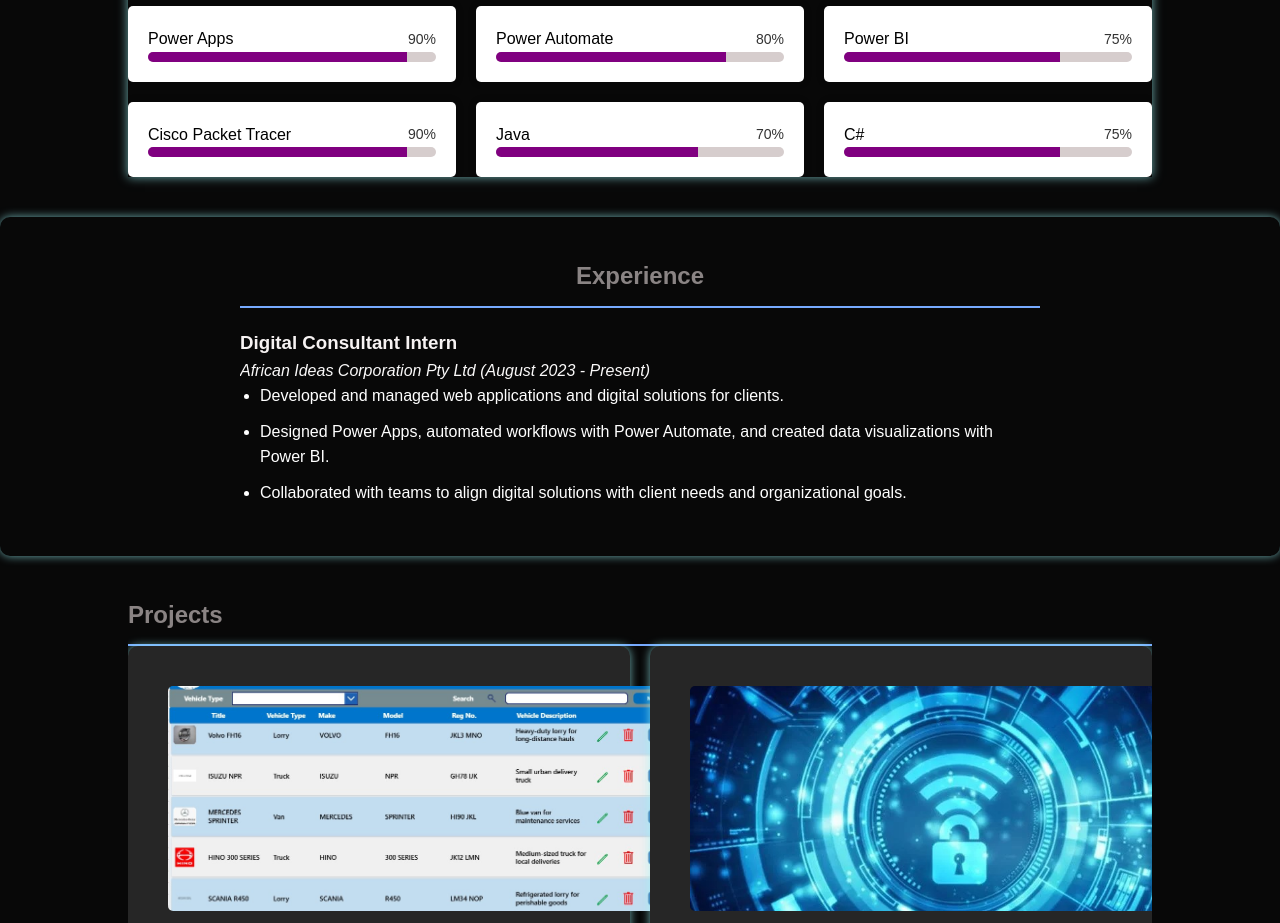
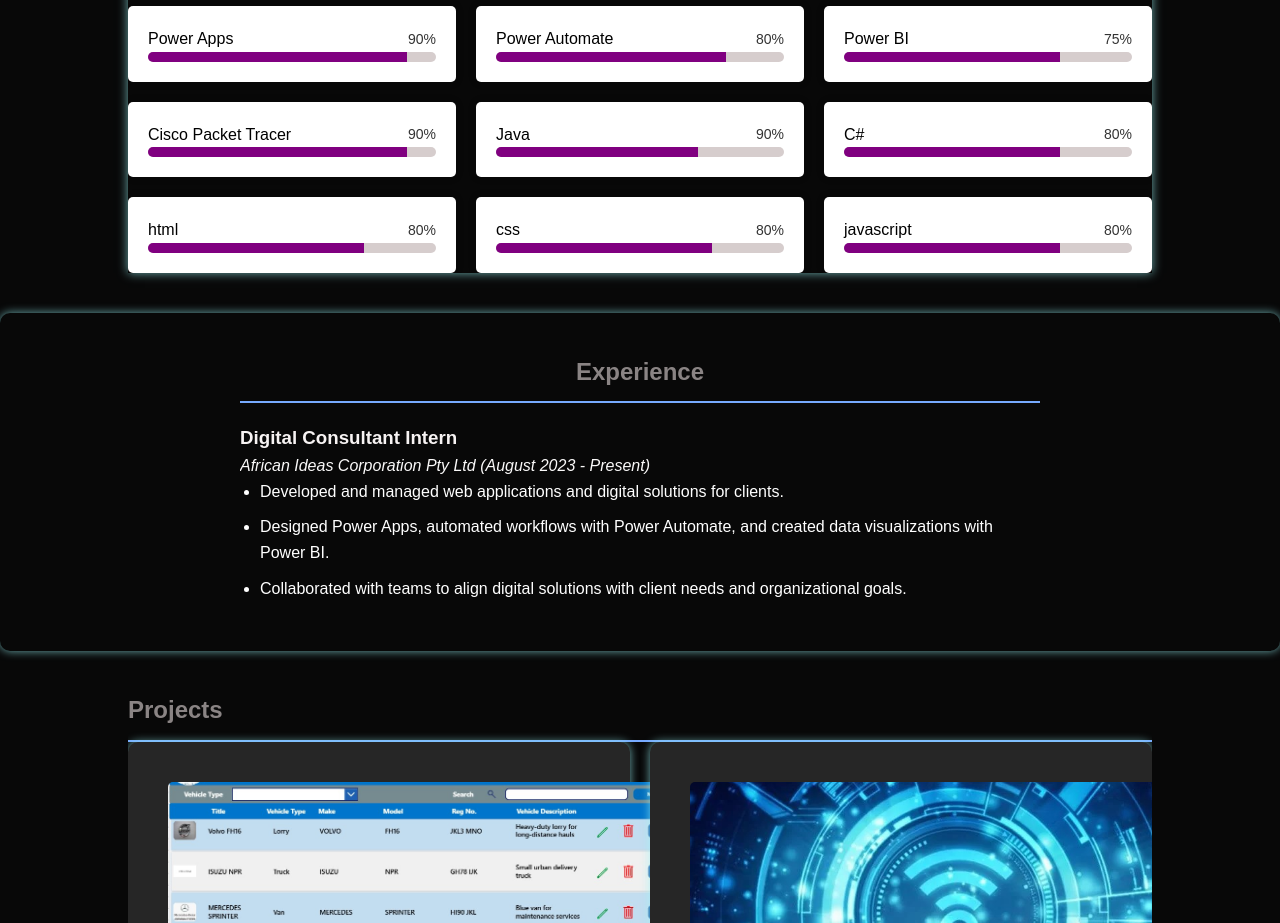
Before and after one commit to Masibulele-hub/My-Portfolio, a plain HTML site: page index.html in a window 1280 px wide. Shown: the part 1140-2063 px from the top of the page. Drawn offline with Linux system fonts and the light colour scheme.

Commit message:
html,css,javascript skills

```diff
--- a/index.html
+++ b/index.html
@@ -96,11 +96,23 @@
           <div class="progress-bar"><div class="progress" style="width: 90%;"></div></div>
         </div>
         <div class="skill">
-          <p>Java <span class="skill-percent">70%</span></p>
+          <p>Java <span class="skill-percent">90%</span></p>
           <div class="progress-bar"><div class="progress" style="width: 70%;"></div></div>
         </div>
         <div class="skill">
-          <p>C# <span class="skill-percent">75%</span></p>
+          <p>C# <span class="skill-percent">80%</span></p>
+          <div class="progress-bar"><div class="progress" style="width: 75%;"></div></div>
+        </div>
+        <div class="skill">
+          <p>html <span class="skill-percent">80%</span></p>
+          <div class="progress-bar"><div class="progress" style="width: 75%;"></div></div>
+        </div>
+        <div class="skill">
+          <p>css <span class="skill-percent">80%</span></p>
+          <div class="progress-bar"><div class="progress" style="width: 75%;"></div></div>
+        </div>
+        <div class="skill">
+          <p>javascript <span class="skill-percent">80%</span></p>
           <div class="progress-bar"><div class="progress" style="width: 75%;"></div></div>
         </div>
       </div>
```
